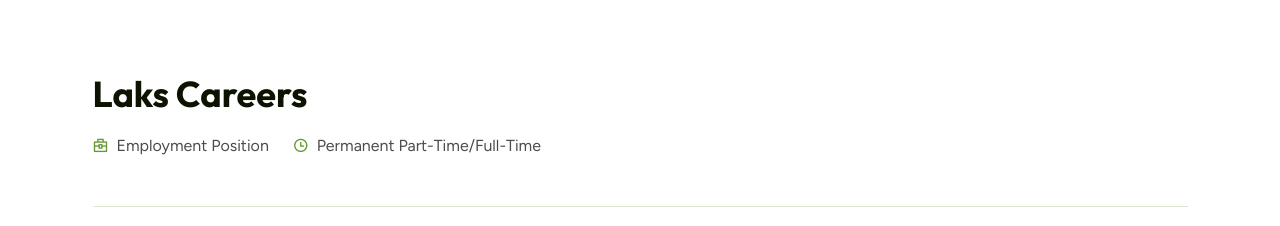
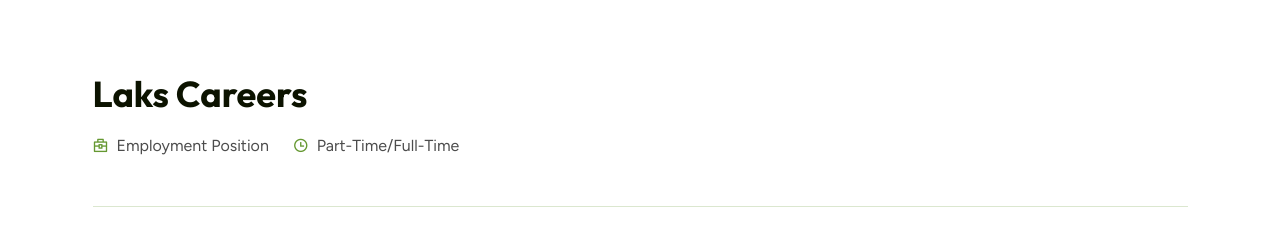
Before and after one commit to cludddaaa/l3k-, a plain HTML site: page career-details.html in a window 1280 px wide. Shown: the part 820-1046 px from the top of the page. Drawn offline with nearby package versions, Linux system fonts and the light colour scheme.

Commit message:
Update career-details.html

```diff
--- a/career-details.html
+++ b/career-details.html
@@ -356,7 +356,7 @@
 
                         <li>
                             <i class="ri-time-line text-primarydiv"></i>
-                            <span class="ps-1">Permanent Part-Time/Full-Time</span>
+                            <span class="ps-1">Part-Time/Full-Time</span>
                         </li>
                     </ul>
                     <h3>Description & Requirements</h3>
```
